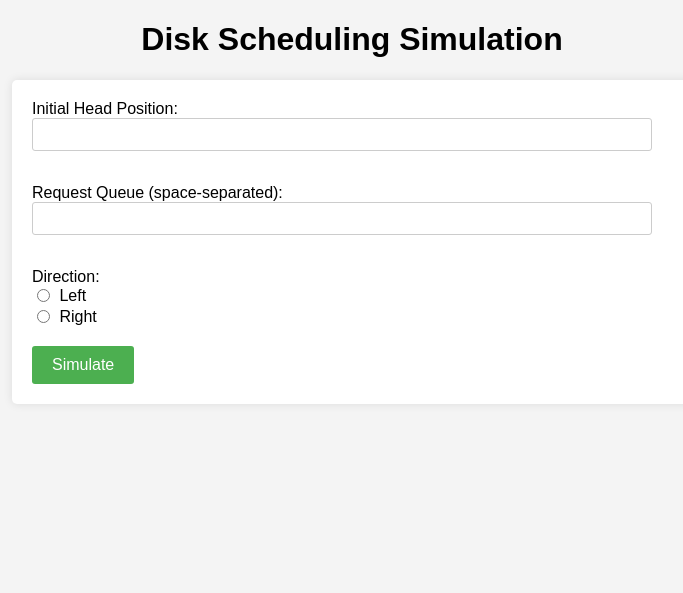
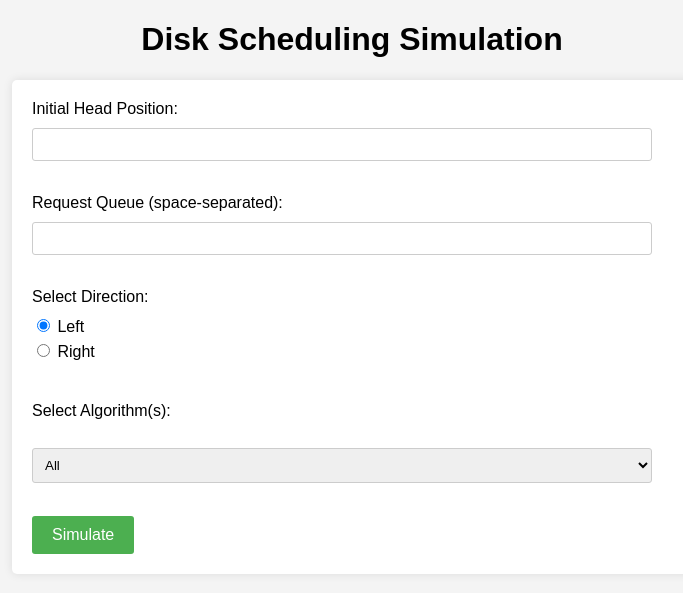
Before and after one commit to gauthamnnair/SL_Projects, a Flask app: page / in a window 1280 px wide. Shown: the top 593 px of the page, without its empty margins (288-971 px from the left). Run offline with Flask 3, Linux system fonts and the light colour scheme.

Commit message:
Basic CSS for index page

```diff
--- a/DIsk/Disk.py
+++ b/DIsk/Disk.py
@@ -120,7 +120,7 @@ class DiskScheduler:
 def plot_seek_sequence(algorithm, seek_sequence, total_distance):
     plt.figure(figsize=(10, 6))
     plt.plot(seek_sequence, range(len(seek_sequence)), color="green", marker='o', markersize=5, linewidth=2)
-    plt.title(f"{algorithm} Seek Sequence")
+    plt.title(f"{algorithm.upper()} Seek Sequence")
     plt.xlabel("Cylinder")
     plt.ylabel("Request")
     plt.text(172.5, -8.85, f"Total distance traveled: {total_distance} cylinders", horizontalalignment='center', verticalalignment='center', fontsize=12)
--- a/DIsk/app.py
+++ b/DIsk/app.py
@@ -12,23 +12,44 @@ def result():
     initial_head_position = int(request.form['initial_head_position'])
     request_queue = list(map(int, request.form['request_queue'].split()))
     direction = request.form['direction'].lower()
+    selected_algorithm = request.form['algorithm']
 
     scheduler = DiskScheduler(initial_head_position, request_queue)
 
     results = {}
-    results["FCFS"] = scheduler.fcfs()
-    results["SSTF"] = scheduler.sstf()
-    results["SCAN"] = scheduler.scan(direction)
-    results["C-SCAN"] = scheduler.c_scan(direction)
-    results["LOOK"] = scheduler.look(direction)
-    results["C-LOOK"] = scheduler.c_look(direction)
+    images = {}
 
-    images = {}
-    for algorithm, (seek_operations, total_distance, seek_sequence) in results.items():
-        image_path = plot_seek_sequence(algorithm, seek_sequence, total_distance)
-        images[algorithm] = image_path
+    if selected_algorithm == 'all':
+        results["FCFS"] = scheduler.fcfs()
+        results["SSTF"] = scheduler.sstf()
+        results["SCAN"] = scheduler.scan(direction)
+        results["C-SCAN"] = scheduler.c_scan(direction)
+        results["LOOK"] = scheduler.look(direction)
+        results["C-LOOK"] = scheduler.c_look(direction)
+
+        for algorithm, (seek_operations, total_distance, seek_sequence) in results.items():
+            image_path = plot_seek_sequence(algorithm, seek_sequence, total_distance)
+            images[algorithm] = image_path
+    else:
+        if selected_algorithm == 'fcfs':
+            results[selected_algorithm] = scheduler.fcfs()
+        elif selected_algorithm == 'sstf':
+            results[selected_algorithm] = scheduler.sstf()
+        elif selected_algorithm == 'scan':
+            results[selected_algorithm] = scheduler.scan(direction)
+        elif selected_algorithm == 'c_scan':
+            results[selected_algorithm] = scheduler.c_scan(direction)
+        elif selected_algorithm == 'look':
+            results[selected_algorithm] = scheduler.look(direction)
+        elif selected_algorithm == 'c_look':
+            results[selected_algorithm] = scheduler.c_look(direction)
+
+        seek_operations, total_distance, seek_sequence = results[selected_algorithm]
+        image_path = plot_seek_sequence(selected_algorithm, seek_sequence, total_distance)
+        images[selected_algorithm] = image_path
 
     return render_template('result.html', results=results, images=images)
 
+
 if __name__ == '__main__':
     app.run(debug=True)
--- a/DIsk/templates/index.html
+++ b/DIsk/templates/index.html
@@ -27,27 +27,18 @@
 
         label {
             display: block;
+            margin-bottom: 10px;
         }
 
         input[type="number"],
-        input[type="text"] {
+        input[type="text"],
+        select {
             width: calc(100% - 20px);
             padding: 8px;
             margin-bottom: 15px;
             border: 1px solid #ccc;
             border-radius: 3px;
             box-sizing: border-box;
-        }
-
-        input[type="radio"] {
-            margin-right: 5px;
-            vertical-align: middle;
-            margin-bottom: 5px; /* Adjust this margin */
-        }
-
-        input[type="radio"] + label {
-            display: inline-block;
-            vertical-align: middle;
         }
 
         input[type="submit"] {
@@ -63,6 +54,10 @@
         input[type="submit"]:hover {
             background-color: #45a049;
         }
+
+        .toggle-label {
+            margin-bottom: 5px;
+        }
     </style>
 </head>
 <body>
@@ -72,15 +67,20 @@
         <input type="number" name="initial_head_position" id="initial_head_position" required><br><br>
         <label for="request_queue">Request Queue (space-separated):</label>
         <input type="text" name="request_queue" id="request_queue" required><br><br>
-        <label>Direction:</label>
-        <div>
-            <input type="radio" id="left" name="direction" value="left" required>
-            <label for="left">Left</label>
-        </div>
-        <div>
-            <input type="radio" id="right" name="direction" value="right">
-            <label for="right">Right</label>
-        </div><br>
+        <label>Select Direction:</label>
+        <label class="toggle-label"><input type="radio" name="direction" value="left" checked> Left</label>
+        <label class="toggle-label"><input type="radio" name="direction" value="right"> Right</label><br><br>
+
+        <label>Select Algorithm(s):</label><br>
+        <select name="algorithm">
+            <option value="all" selected>All</option>
+            <option value="fcfs">FCFS</option>
+            <option value="sstf">SSTF</option>
+            <option value="scan">SCAN</option>
+            <option value="c_scan">C-SCAN</option>
+            <option value="look">LOOK</option>
+            <option value="c_look">C-LOOK</option>
+        </select><br><br>
         <input type="submit" value="Simulate">
     </form>
 </body>
```
Also changed, not shown: DIsk/static/C-LOOK_seek_sequence.png, DIsk/static/C-SCAN_seek_sequence.png, DIsk/static/FCFS_seek_sequence.png, DIsk/static/LOOK_seek_sequence.png, DIsk/static/SCAN_seek_sequence.png, DIsk/static/SSTF_seek_sequence.png, DIsk/static/c_look_seek_sequence.png (added), DIsk/static/c_scan_seek_sequence.png (added), DIsk/static/fcfs_seek_sequence.png (added), DIsk/static/look_seek_sequence.png (added), DIsk/static/scan_seek_sequence.png (added), DIsk/static/sstf_seek_sequence.png (added).
